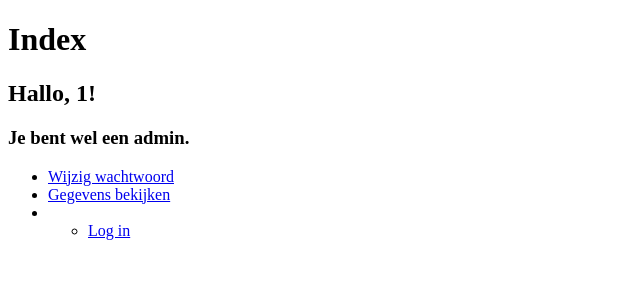
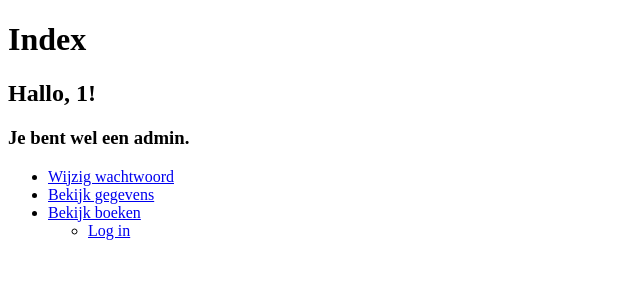
Before and after one commit to alperenZP/Alperen, a PHP site: page /index.php in a window 1280 px wide. Shown: the top 300 px of the page, without its empty margins (0-640 px from the left). Run offline with PHP 8.4, Linux system fonts and the light colour scheme; the visitor is signed in with stand-in values (Sample User, id 1).

Commit message:
Update index.php

```diff
--- a/herhalingsoefening/index.php
+++ b/herhalingsoefening/index.php
@@ -23,12 +23,12 @@
             echo '
                 <ul>
                     <li><a href="wachtwoord_wijzigen.php">Wijzig wachtwoord</a></li>
-                    <li><a href="gegevens_bekijken.php">Gegevens bekijken</a></li>
+                    <li><a href="gegevens_bekijken.php">Bekijk gegevens</a></li>
 
             ';
             if ($_SESSION["is_admin"]){
                 echo '
-                    <li><a href=""></li>
+                    <li><a href="boeken_bekijken.php">Bekijk boeken</li>
                 ';
             }
         }
```
